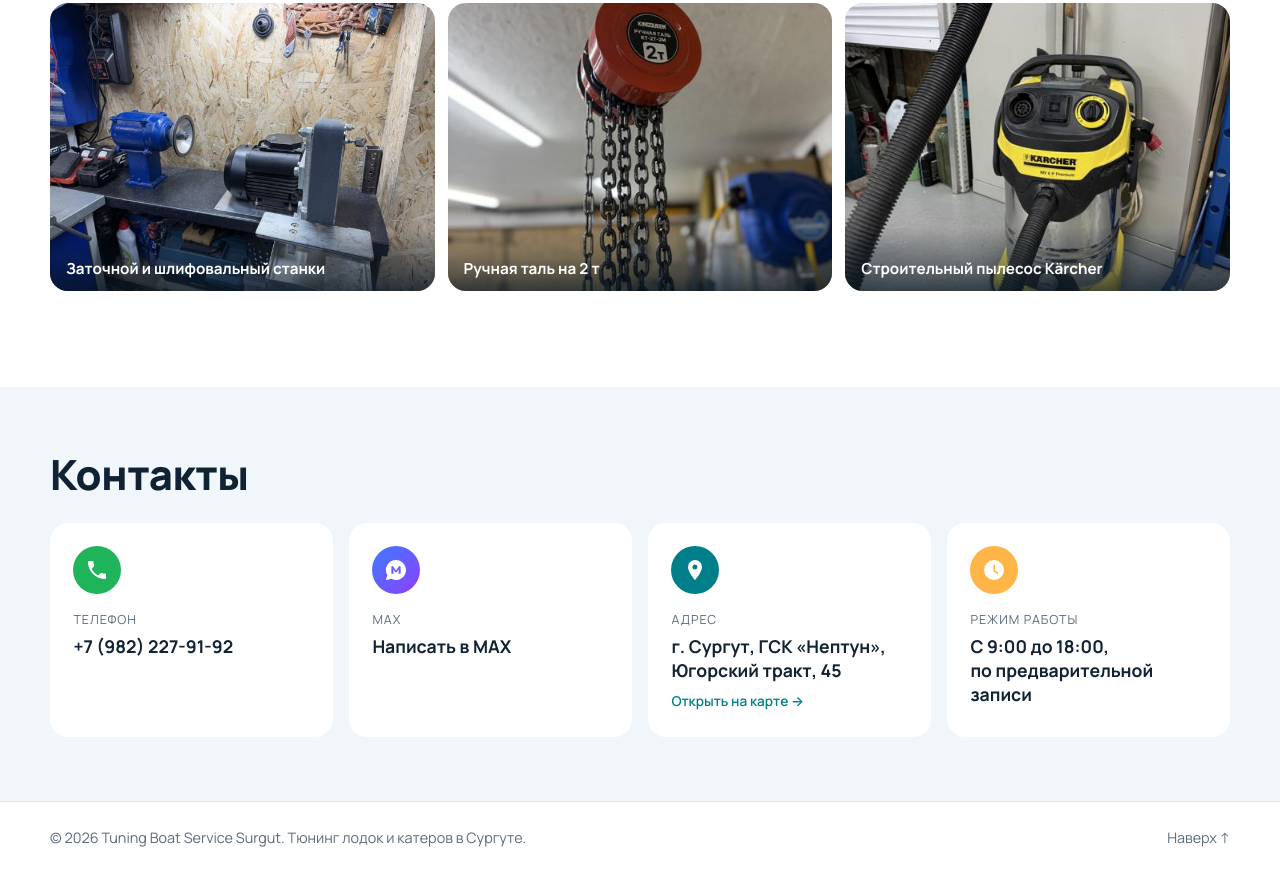
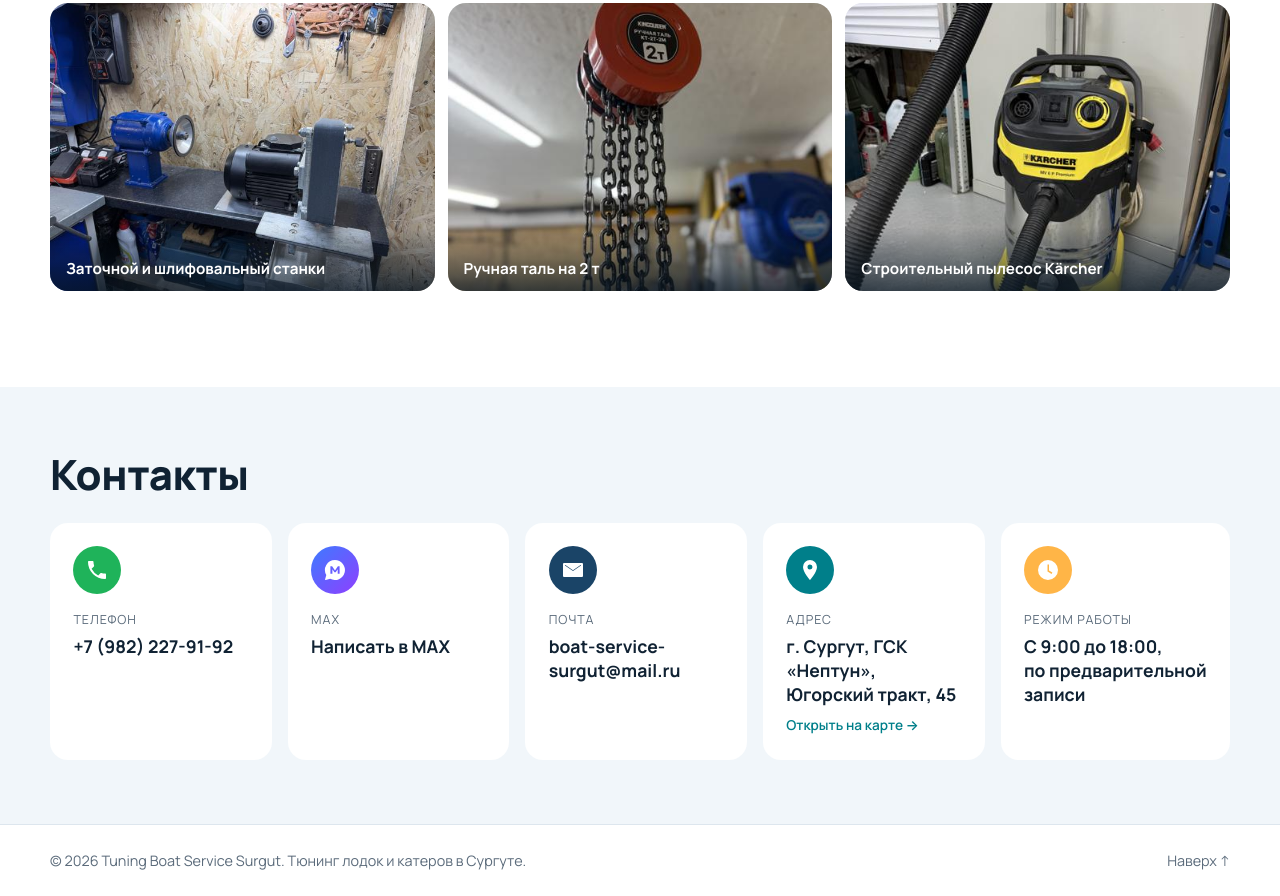
Before and after one commit to the-yaks/boat-tuning, a plain HTML site: page index.html in a window 1280 px wide. Shown: the part 4128-5024 px from the top of the page. Before the commit the page ends 5001 px from the top, so only its background shows below. Drawn offline with Linux system fonts and the light colour scheme.

Commit message:
Контакты: почта boat-service-surgut@mail.ru
Co-Authored-By: Claude Opus 5.5 <noreply@anthropic.com>
Claude-Session: https://claude.ai/code/session_01Gnkcb46VtdBGs2xpKo3arh

```diff
--- a/index.html
+++ b/index.html
@@ -12,7 +12,7 @@
   <meta property="og:url" content="https://boat-service-surgut.ru/">
   <meta property="og:image" content="https://boat-service-surgut.ru/images/works/boat6-11.jpg">
   <meta property="og:locale" content="ru_RU">
-  <script type="application/ld+json">{"@context": "https://schema.org", "@type": "LocalBusiness", "name": "Tuning Boat Service Surgut", "description": "Тюнинг и дооснащение лодок и катеров", "url": "https://boat-service-surgut.ru/", "image": "https://boat-service-surgut.ru/images/works/boat6-11.jpg", "logo": "https://boat-service-surgut.ru/images/logo.png", "telephone": "+7-982-227-91-92", "address": {"@type": "PostalAddress", "streetAddress": "Югорский тракт, 45, ГСК «Нептун»", "addressLocality": "Сургут", "addressRegion": "Ханты-Мансийский автономный округ — Югра", "addressCountry": "RU"}, "areaServed": "Сургут"}</script>
+  <script type="application/ld+json">{"@context": "https://schema.org", "@type": "LocalBusiness", "name": "Tuning Boat Service Surgut", "description": "Тюнинг и дооснащение лодок и катеров", "url": "https://boat-service-surgut.ru/", "image": "https://boat-service-surgut.ru/images/works/boat6-11.jpg", "logo": "https://boat-service-surgut.ru/images/logo.png", "telephone": "+7-982-227-91-92", "email": "boat-service-surgut@mail.ru", "address": {"@type": "PostalAddress", "streetAddress": "Югорский тракт, 45, ГСК «Нептун»", "addressLocality": "Сургут", "addressRegion": "Ханты-Мансийский автономный округ — Югра", "addressCountry": "RU"}, "areaServed": "Сургут"}</script>
   <meta name="theme-color" content="#ffffff">
   <link rel="icon" type="image/png" href="images/icon.png?v=2">
   <link rel="apple-touch-icon" href="images/apple-touch-icon.png">
@@ -274,7 +274,8 @@ p, li, figcaption { text-wrap: pretty; }
 
 /* Contacts */
 #contacts { padding: clamp(2.5rem, 5vw, 4rem) 0; }
-.ccards { display: grid; grid-template-columns: repeat(4, 1fr); gap: 1rem; margin-top: 1.5rem; }
+.ccards { display: grid; grid-template-columns: repeat(5, 1fr); gap: 1rem; margin-top: 1.5rem; }
+@media (max-width: 1180px) { .ccards { grid-template-columns: repeat(3, 1fr); } }
 .ccard { display: flex; flex-direction: column; gap: .35rem; padding: 1.4rem; background: #fff; border: 1px solid transparent; border-radius: var(--radius); text-decoration: none; color: var(--ink); }
 .ccard--link { transition: transform .15s, box-shadow .2s, border-color .2s, background .2s; }
 .ccard--link:hover { transform: translateY(-3px); background: #fff; border-color: var(--line); box-shadow: var(--shadow); }
@@ -283,6 +284,8 @@ p, li, figcaption { text-wrap: pretty; }
 .ccard__icon--phone { background: var(--phone); }
 .ccard__icon--max { background: var(--max-grad); }
 .ccard__icon--pin { background: var(--aqua-dark); }
+.ccard__icon--mail { background: var(--navy-600); }
+.ccard__mail { overflow-wrap: anywhere; }
 .ccard__icon--clock { background: var(--sun); }
 .ccard__label { font-size: .78rem; color: var(--muted); text-transform: uppercase; letter-spacing: .08em; }
 .ccard b { font-size: 1.1rem; line-height: 1.35; }
@@ -294,6 +297,7 @@ p, li, figcaption { text-wrap: pretty; }
   .ccard__icon { grid-row: 1 / 3; margin: 0; }
   .ccard__label { align-self: end; }
   .ccard b { align-self: start; font-size: 1rem; }
+  .ccard__more { grid-column: 2; margin-top: 0; }
 }
 
 /* Footer */
@@ -745,6 +749,11 @@ p, li, figcaption { text-wrap: pretty; }
           <span class="ccard__label">MAX</span>
           <b data-contact-text="max">Написать в&nbsp;MAX</b>
         </a>
+        <a class="ccard ccard--link" href="mailto:boat-service-surgut@mail.ru">
+          <span class="ccard__icon ccard__icon--mail"><svg viewBox="0 0 24 24" aria-hidden="true"><path d="M3 5h18a1 1 0 0 1 1 1v12a1 1 0 0 1-1 1H3a1 1 0 0 1-1-1V6a1 1 0 0 1 1-1zm9 7.2L4.4 7H4v.6l8 5.5 8-5.5V7h-.4z"/></svg></span>
+          <span class="ccard__label">Почта</span>
+          <b class="ccard__mail">boat-service-surgut@mail.ru</b>
+        </a>
         <a class="ccard ccard--link" href="https://yandex.ru/maps/?text=%D0%A1%D1%83%D1%80%D0%B3%D1%83%D1%82%2C%20%D0%AE%D0%B3%D0%BE%D1%80%D1%81%D0%BA%D0%B8%D0%B9%20%D1%82%D1%80%D0%B0%D0%BA%D1%82%2C%2045%2C%20%D0%93%D0%A1%D0%9A%20%D0%9D%D0%B5%D0%BF%D1%82%D1%83%D0%BD" target="_blank" rel="noopener">
           <span class="ccard__icon ccard__icon--pin"><svg viewBox="0 0 24 24" aria-hidden="true"><path d="M12 2a7 7 0 0 0-7 7c0 5.2 7 13 7 13s7-7.8 7-13a7 7 0 0 0-7-7zm0 9.5A2.5 2.5 0 1 1 12 6.5a2.5 2.5 0 0 1 0 5z"/></svg></span>
           <span class="ccard__label">Адрес</span>
```
Also changed, not shown: portfolio.html (+10 -1 lines).
